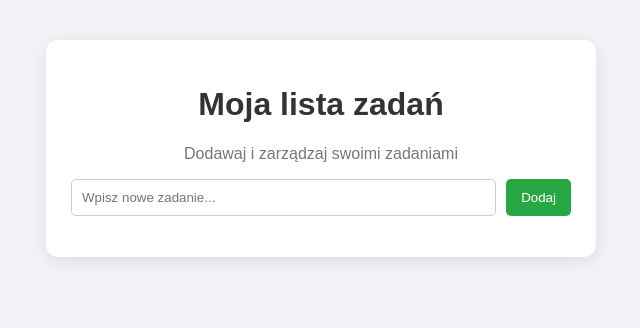
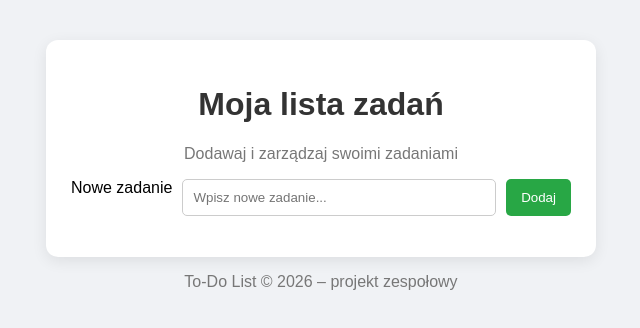
Before and after one commit to DKwantyti/todo-list-project, a plain HTML site: page index.html in a window 1280 px wide. Shown: the whole page, without its empty margins (319-959 px from the left). Drawn offline with Linux system fonts and the light colour scheme.

Commit message:
Improve HTML structure and accessibility
- Use semantic <main>, <header> and <footer> elements
- Add hidden label for the task input
- Add page description meta tag and aria-label for the task list

```diff
--- a/index.html
+++ b/index.html
@@ -3,27 +3,36 @@
 <head>
     <meta charset="UTF-8">
     <meta name="viewport" content="width=device-width, initial-scale=1.0">
+    <meta name="description" content="Prosta aplikacja To-Do List do zarządzania codziennymi zadaniami">
     <title>To-Do List</title>
     <link rel="stylesheet" href="style.css">
 </head>
 <body>
-    <div class="container">
-        <h1>Moja lista zadań</h1>
-        <p>Dodawaj i zarządzaj swoimi zadaniami</p>
+    <main class="container">
+        <header>
+            <h1>Moja lista zadań</h1>
+            <p>Dodawaj i zarządzaj swoimi zadaniami</p>
+        </header>
 
         <form id="taskForm">
+            <label for="taskInput" class="visually-hidden">Nowe zadanie</label>
             <input
                 type="text"
                 id="taskInput"
                 placeholder="Wpisz nowe zadanie..."
                 maxlength="100"
+                autocomplete="off"
                 required
             >
             <button type="submit">Dodaj</button>
         </form>
 
-        <ul id="taskList"></ul>
-    </div>
+        <ul id="taskList" aria-label="Lista zadań"></ul>
+    </main>
+
+    <footer class="footer">
+        <p>To-Do List &copy; 2026 – projekt zespołowy</p>
+    </footer>
 
     <script src="script.js"></script>
 </body>
```
